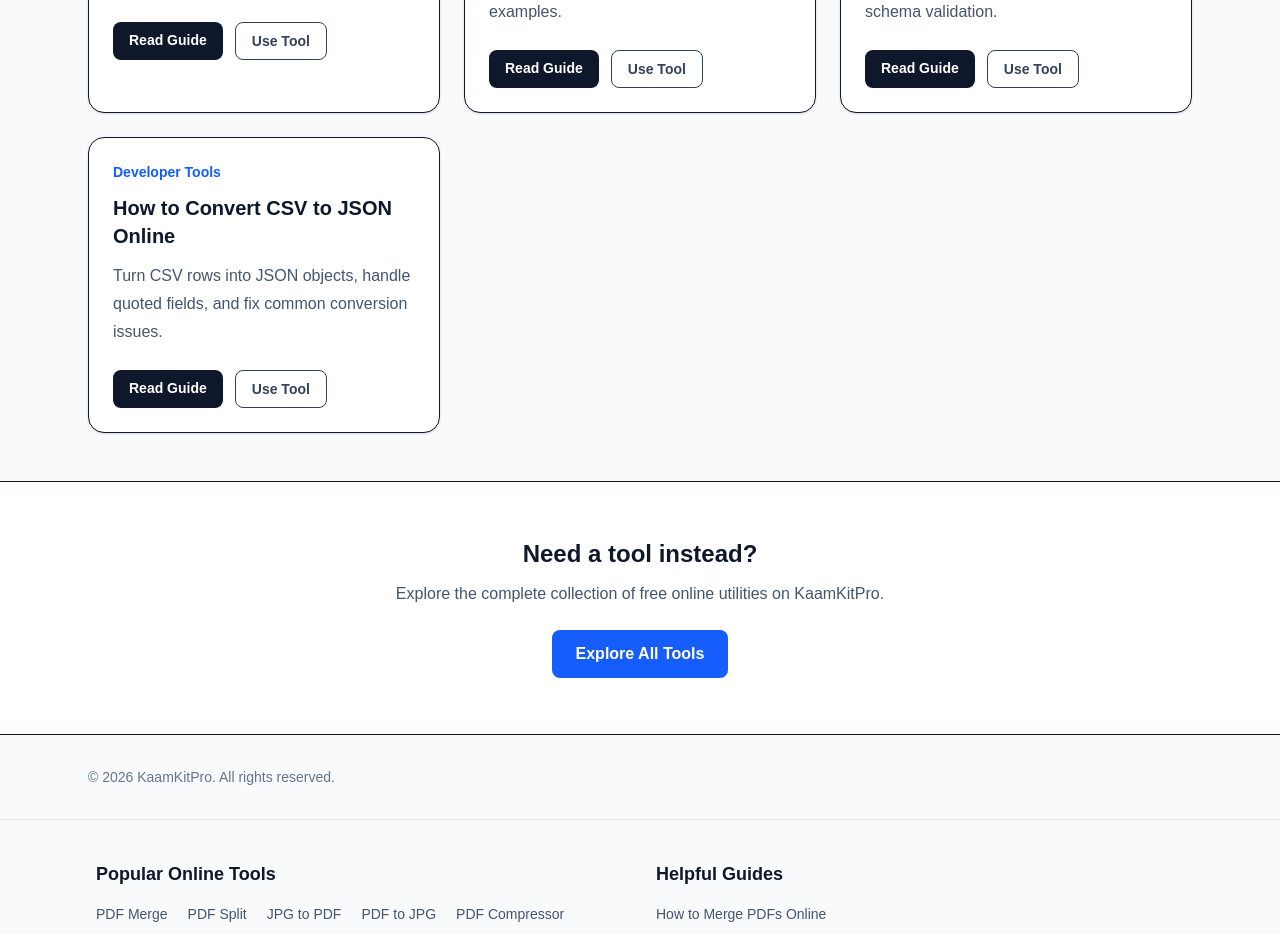
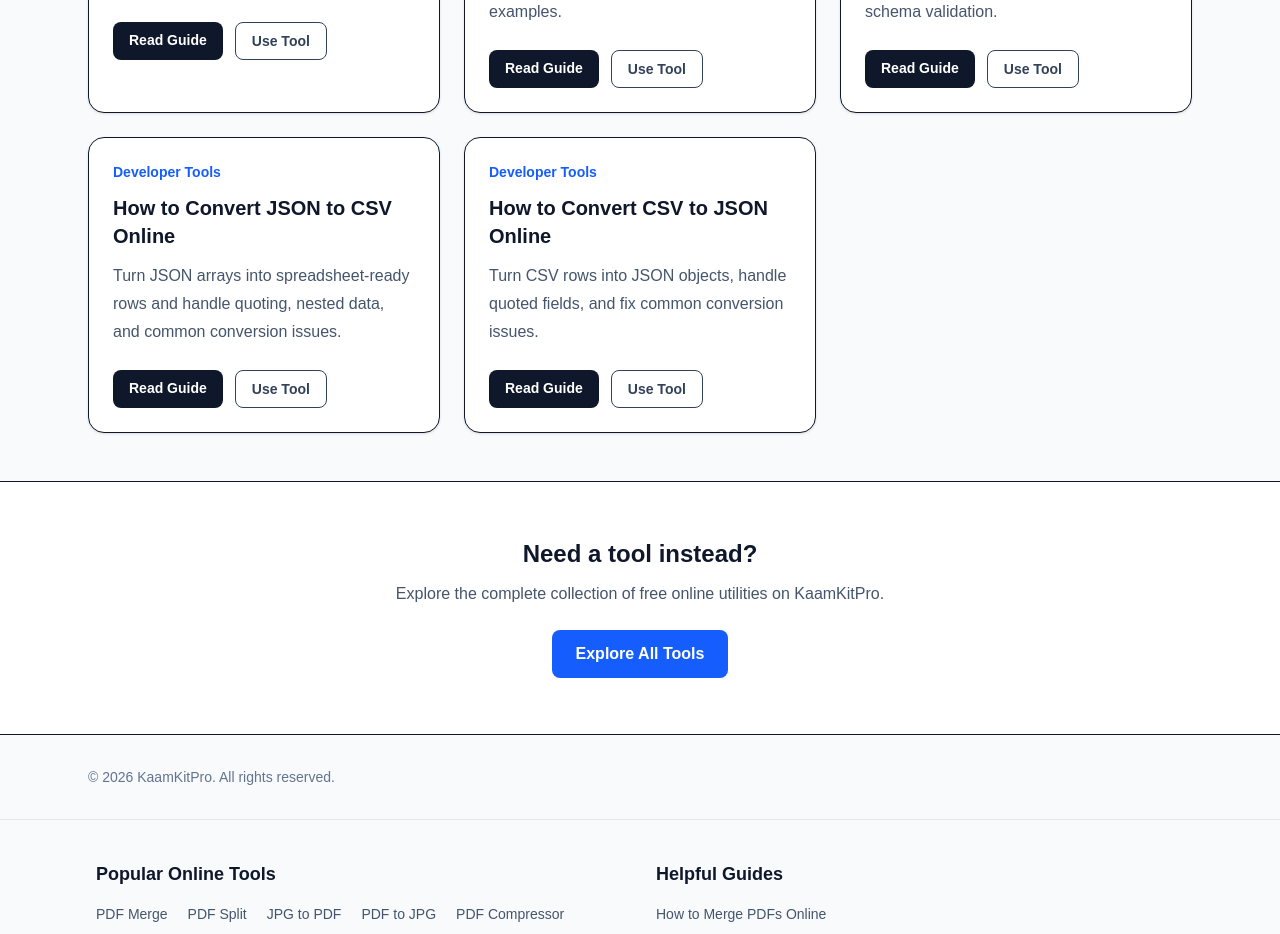
Before and after one commit to WellProSoftware/kaamkitpro, a Next.js app: page /guides in a window 1280 px wide. Shown: the part 980-1914 px from the top of the page. Built offline with nearby package versions, Linux system fonts and the light colour scheme.

Commit message:
seo: link JSON to CSV guide from guides index

```diff
--- a/src/app/guides/page.tsx
+++ b/src/app/guides/page.tsx
@@ -55,6 +55,13 @@ const guides = [
     description: "Learn JSON syntax, fix common parsing errors, and understand formatting versus schema validation.",
     href: "/guides/json-formatting",
     tool: "/tools/json-formatter",
+    category: "Developer Tools",
+  },
+  {
+    title: "How to Convert JSON to CSV Online",
+    description: "Turn JSON arrays into spreadsheet-ready rows and handle quoting, nested data, and common conversion issues.",
+    href: "/guides/json-to-csv",
+    tool: "/tools/json-to-csv",
     category: "Developer Tools",
   },
   {
```
